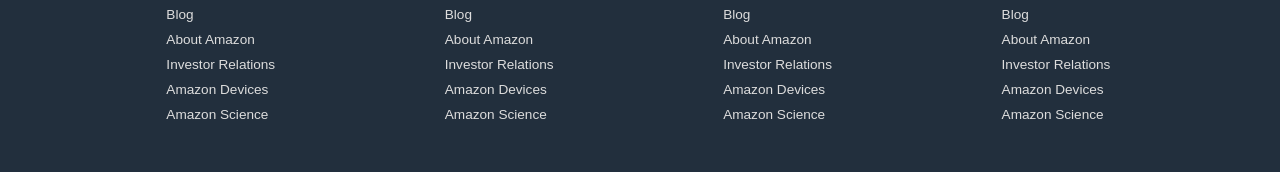
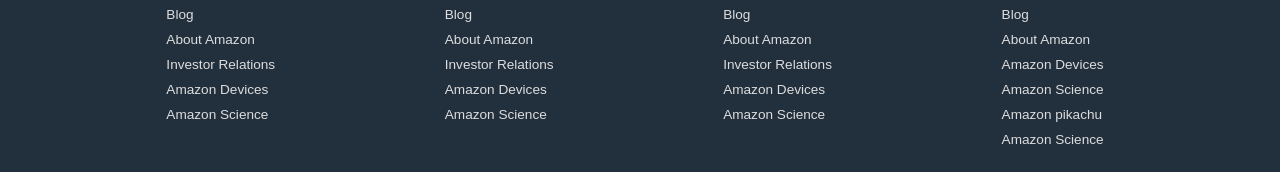
Before and after one commit to NazmulBhuiyanBD/amazon_web_clone, a plain HTML site: page index.html in a window 1280 px wide. Shown: the part 1431-1603 px from the top of the page. Drawn offline with Linux system fonts and the light colour scheme.

Commit message:
above footer adding more information

```diff
--- a/index.html
+++ b/index.html
@@ -160,8 +160,9 @@
                 <a>Careers</a>
                 <a>Blog</a>
                 <a>About Amazon</a>
-                <a>Investor Relations</a>
                 <a>Amazon Devices</a>
+                <a>Amazon Science</a>
+                <a>Amazon pikachu</a>
                 <a>Amazon Science</a>
             </ul>
         </div>
```
